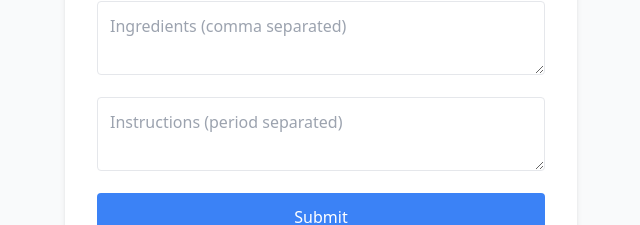
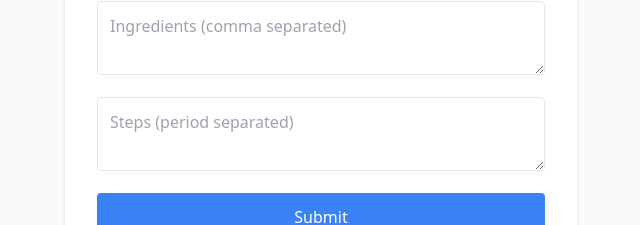
Before and after one commit to JulietA106/alx-fe-reactjs, a React app in the folder recipe-sharing-platform/: page /add-recipe in a window 1280 px wide. Shown: the part 401-626 px from the top of the page, without its empty margins (319-959 px from the left). Built offline with nearby package versions, Linux system fonts and the light colour scheme; the HTML template or start-up script is replaced by a standard one.

Commit message:
final commit

```diff
--- a/recipe-sharing-platform/src/components/AddRecipeForm.jsx
+++ b/recipe-sharing-platform/src/components/AddRecipeForm.jsx
@@ -6,11 +6,12 @@ const AddRecipeForm = () => {
   const [summary, setSummary] = useState("");
   const [image, setImage] = useState("");
   const [ingredients, setIngredients] = useState("");
-  const [instructions, setInstructions] = useState("");
+  const [steps, setSteps] = useState(""); // <-- changed from instructions to steps
 
   const handleSubmit = (e) => {
     e.preventDefault();
-    if (!title || !summary || !image || !ingredients || !instructions) {
+
+    if (!title || !summary || !image || !ingredients || !steps) {
       alert("Please fill in all fields");
       return;
     }
@@ -21,16 +22,17 @@ const AddRecipeForm = () => {
       summary,
       image,
       ingredients: ingredients.split(",").map((i) => i.trim()),
-      instructions: instructions.split(".").map((i) => i.trim())
+      steps: steps.split(".").map((s) => s.trim()) // <-- use steps here
     };
 
     console.log("New Recipe Submitted:", newRecipe);
     alert("Recipe submitted! (Check console)");
+
     setTitle("");
     setSummary("");
     setImage("");
     setIngredients("");
-    setInstructions("");
+    setSteps("");
   };
 
   return (
@@ -72,9 +74,9 @@ const AddRecipeForm = () => {
         />
 
         <textarea
-          placeholder="Instructions (period separated)"
-          value={instructions}
-          onChange={(e) => setInstructions(e.target.value)}
+          placeholder="Steps (period separated)"
+          value={steps}
+          onChange={(e) => setSteps(e.target.value)}
           className="w-full p-3 mb-4 border rounded"
         />
 
```
